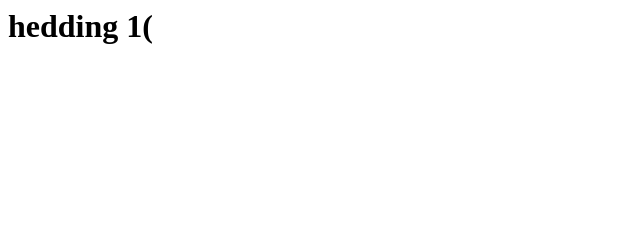
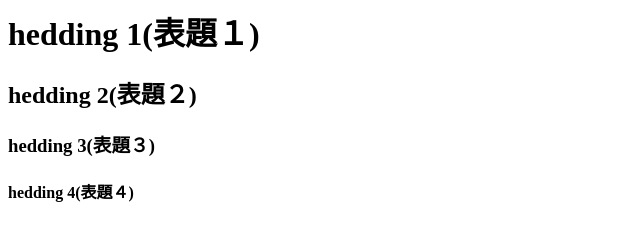
Before and after one commit to raruaaa/information-training, a plain HTML site: page index.html in a window 1280 px wide. Shown: the whole page, without its empty margins (0-640 px from the left). Drawn offline with Linux system fonts and the light colour scheme.

Commit message:
9月17日3時間目githubの使い方について記載

```diff
--- a/index.html
+++ b/index.html
@@ -1 +1,4 @@
-<h1>hedding 1(</h1>
+<h1>hedding 1(表題１)</h1>
+<h2>hedding 2(表題２)</h2>
+<h3>hedding 3(表題３)</h3>
+<h4>hedding 4(表題４)</h4>
```
